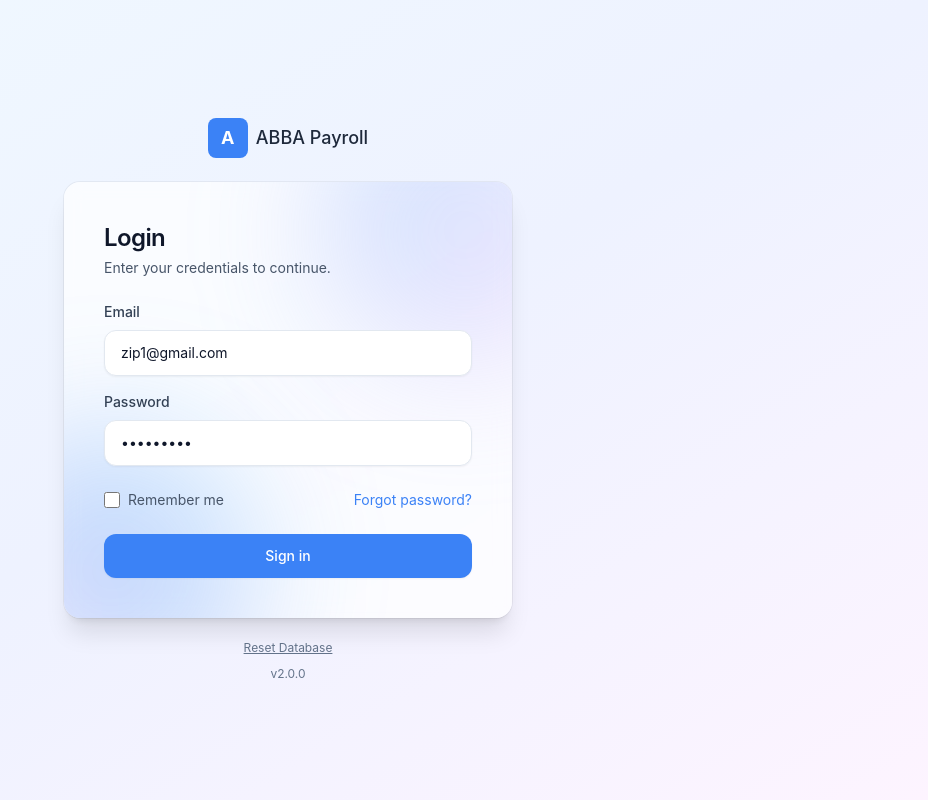
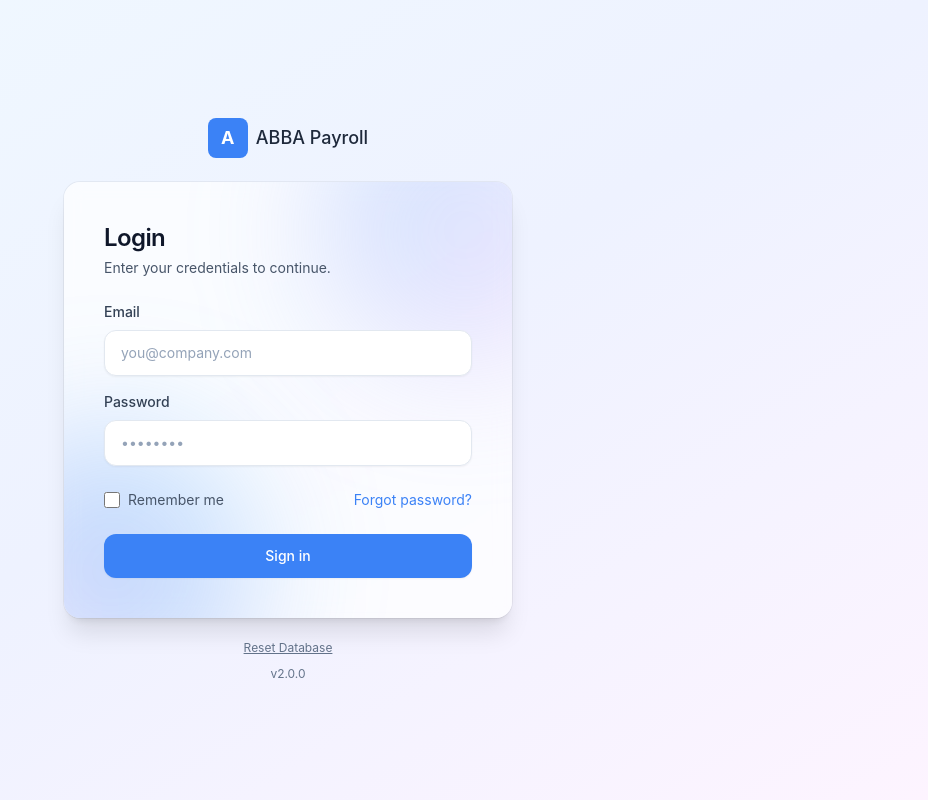
Before and after one commit to ysc-payroll/payrollv2-kiosk-desktop, a Vue app in the folder frontend/: page / in a window 1280 px wide. Shown: the whole page, without its empty margins (352-1280 px from the left). Built offline with nearby package versions, Linux system fonts and the light colour scheme.

Commit message:
Removed default creds

```diff
--- a/frontend/src/components/LoginView.vue
+++ b/frontend/src/components/LoginView.vue
@@ -170,8 +170,8 @@ const emit = defineEmits(['login-success'])
 let kioskBridge = null
 
 // Form state
-const email = ref('zip1@gmail.com')
-const password = ref('722436Aa!')
+const email = ref('')
+const password = ref('')
 const rememberMe = ref(false)
 const isLoading = ref(false)
 const errorMessage = ref('')
```
